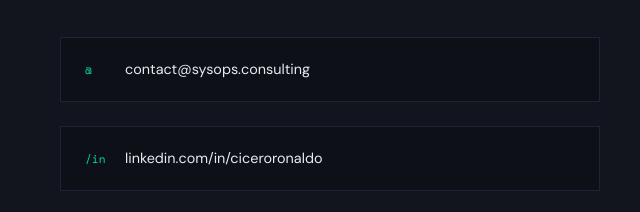
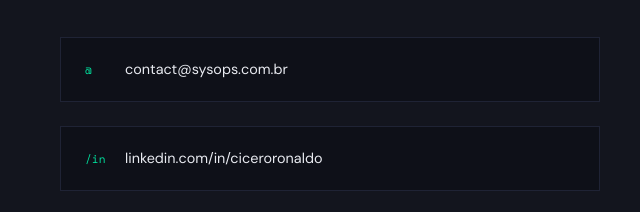
Before and after one commit to cronaldo/site, a plain HTML site: page index.html in a window 1280 px wide. Shown: the part 6121-6333 px from the top of the page, 0-640 px from the left. Drawn offline with nearby package versions, Linux system fonts and the light colour scheme.

Commit message:
Update index.html

```diff
--- a/index.html
+++ b/index.html
@@ -1282,7 +1282,7 @@
       <div class="contact-info reveal">
         <div class="contact-row">
           <div class="contact-icon">@</div>
-          <a href="mailto:contact@sysops.consulting">contact@sysops.consulting</a>
+          <a href="mailto:contact@sysops.com.br">contact@sysops.com.br</a>
         </div>
         <div class="contact-row">
           <div class="contact-icon">/in</div>
```
